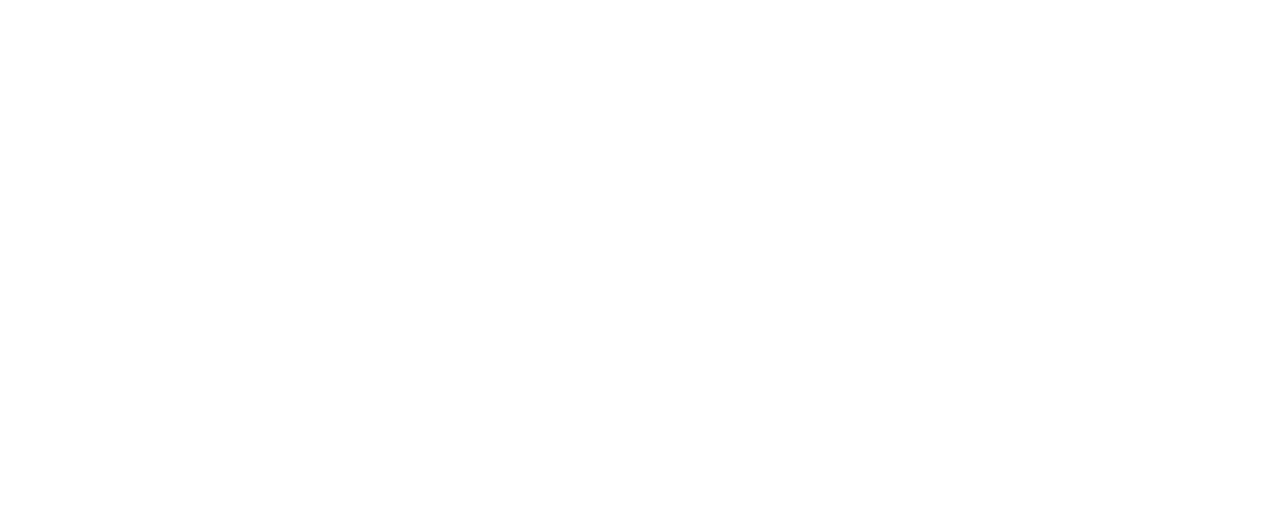
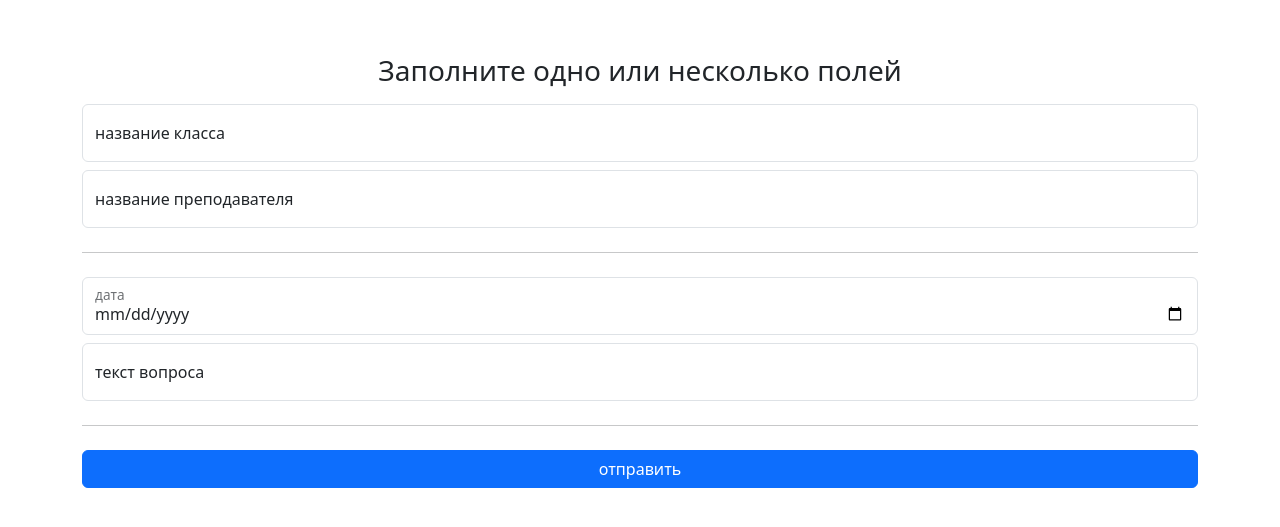
Before and after one commit to plickers-statistics/plickers-frontend, a React (Create React App) app: page /questions/view in a window 1280 px wide. Before the commit this address had no page. Shown: the part 129-656 px from the top of the page. Built offline with nearby package versions, Linux system fonts and the light colour scheme.

Commit message:
added ViewQuestion

```diff
--- a/src/App.tsx
+++ b/src/App.tsx
@@ -2,6 +2,7 @@
 import React from 'react';
 import { BrowserRouter, Route, Routes } from 'react-router-dom';
 
+import { ViewQuestion } from './routers/questions/view/ViewQuestion';
 import { Welcome } from './routers/welcome/Welcome';
 
 
@@ -10,7 +11,11 @@
 	return (
 		<BrowserRouter>
 			<Routes>
-				<Route path='/' element={ <Welcome /> } />
+				<Route path='questions'>
+					<Route path='view' element={ <ViewQuestion /> } />
+				</Route>
+
+				<Route index element={ <Welcome /> } />
 			</Routes>
 		</BrowserRouter>
 	);
--- /dev/null
+++ b/src/routers/questions/view/SearchQuestion.tsx
@@ -0,0 +1,60 @@
+
+import React, { useRef } from 'react';
+import { Button, Container, FloatingLabel, Form, Stack } from 'react-bootstrap';
+
+import { SearchQuestionInterface } from './interfaces/SearchQuestionInterface';
+
+
+type TypeOptions = {
+	setQuestion: React.Dispatch<React.SetStateAction<SearchQuestionInterface | undefined>>;
+};
+
+export function SearchQuestion ({ setQuestion }: TypeOptions)
+{
+	const tag_class_name   = useRef<HTMLInputElement | null>(null);
+	const tag_teacher_name = useRef<HTMLInputElement | null>(null);
+
+	const tag_date          = useRef<HTMLInputElement | null>(null);
+	const tag_question_text = useRef<HTMLInputElement | null>(null);
+
+	const on_click = function (): void
+	{
+		setQuestion({
+			class_name   : tag_class_name.current?.value,
+			teacher_name : tag_teacher_name.current?.value,
+
+			date          : tag_date.current?.value,
+			question_text : tag_question_text.current?.value,
+		});
+	};
+
+	return (
+		<Container fluid='sm'>
+			<Stack direction='vertical' gap={2}>
+				<h3 className='text-center'>Заполните одно или несколько полей</h3>
+
+				<FloatingLabel controlId='class_name' label='название класса'>
+					<Form.Control ref={tag_class_name} placeholder='пример класса' />
+				</FloatingLabel>
+
+				<FloatingLabel controlId='teacher_name' label='название преподавателя'>
+					<Form.Control ref={tag_teacher_name} placeholder='пример преподавателя' />
+				</FloatingLabel>
+
+				<hr />
+
+				<FloatingLabel controlId='date' label='дата'>
+					<Form.Control ref={tag_date} type='date' />
+				</FloatingLabel>
+
+				<FloatingLabel controlId='question_text' label='текст вопроса'>
+					<Form.Control ref={tag_question_text} placeholder='пример вопроса' />
+				</FloatingLabel>
+
+				<hr />
+
+				<Button onClick={on_click} variant='primary'>отправить</Button>
+			</Stack>
+		</Container>
+	);
+}
--- /dev/null
+++ b/src/routers/questions/view/ShowQuestion.tsx
@@ -0,0 +1,21 @@
+
+import React from 'react';
+import { Spinner } from 'react-bootstrap';
+
+import { SearchQuestionInterface } from './interfaces/SearchQuestionInterface';
+
+
+type TypeOptions = {
+	question: SearchQuestionInterface
+};
+
+export function ShowQuestion ({ question }: TypeOptions)
+{
+	return (
+		<div className='col-8 text-center'>
+			<Spinner animation='border' role='status'>
+				<span className='visually-hidden'>Loading...</span>
+			</Spinner>
+		</div>
+	);
+}
--- /dev/null
+++ b/src/routers/questions/view/ViewQuestion.tsx
@@ -0,0 +1,28 @@
+
+import React, { useState } from 'react';
+import { Stack } from 'react-bootstrap';
+
+import { SearchQuestionInterface } from './interfaces/SearchQuestionInterface';
+
+import { SearchQuestion } from './SearchQuestion';
+import { ShowQuestion } from './ShowQuestion';
+
+
+
+export function ViewQuestion ()
+{
+	const [ question, setQuestion ] = useState<SearchQuestionInterface | undefined>(undefined);
+
+	return (
+		<Stack direction='horizontal' gap={2} className='p-2 h-100'>
+			<SearchQuestion setQuestion={setQuestion} />
+
+			{
+				question && <>
+					<div style={{ height: '90%', border: '1px solid black' }}/>
+					<ShowQuestion question={question} />
+				</>
+			}
+		</Stack>
+	);
+}
--- /dev/null
+++ b/src/routers/questions/view/interfaces/SearchQuestionInterface.ts
@@ -0,0 +1,9 @@
+
+export interface SearchQuestionInterface
+{
+	class_name   ?: string;
+	teacher_name ?: string;
+
+	date          ?: string;
+	question_text ?: string;
+}
```
